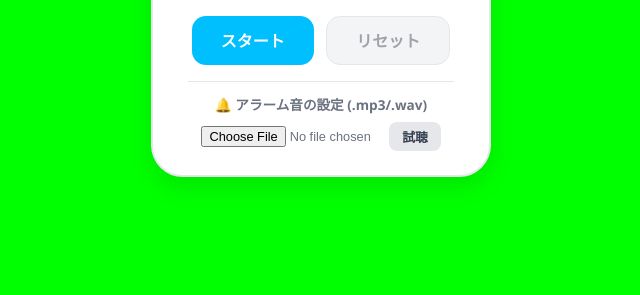
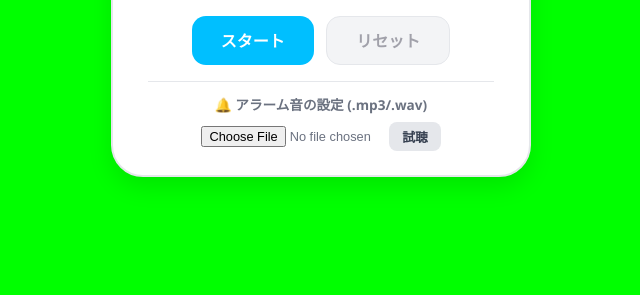
Before and after one commit to kentoooo0038/pomodoro, a plain HTML site: page index.html in a window 1280 px wide. Shown: the part 505-800 px from the top of the page, without its empty margins (319-959 px from the left). Drawn offline with Linux system fonts and the light colour scheme.

Commit message:
Add files via upload

```diff
--- a/index.html
+++ b/index.html
@@ -166,14 +166,14 @@
       background-color: #e5e7eb;
     }
 
-    /* アラーム音設定エリア */
+    /* アラーム音設定エリア（初期状態は非表示） */
     .settings-area {
       border-top: 1px solid #e5e7eb;
       margin-top: 1rem;
       padding-top: 0.8rem;
       font-size: 0.85rem;
       color: #6b7280;
-      display: flex;
+      display: none !important;
       flex-direction: column;
       align-items: center;
       gap: 0.5rem;
@@ -211,10 +211,13 @@
       background-color: #d1d5db;
     }
 
-    /* 💡 高さ620px以下（例: 800x600）の時は、設定UIを自動で隠す */
-    @media (max-height: 620px) {
+    /* 💡 対話画面などで横幅を広げたとき（幅401px以上）だけ設定UIを表示する */
+    @media (min-width: 401px) {
+      .glass-container {
+        max-width: 420px; /* 設定欄表示用にカード幅を少し拡張 */
+      }
       .settings-area {
-        display: none !important;
+        display: flex !important;
       }
     }
   </style>
```
